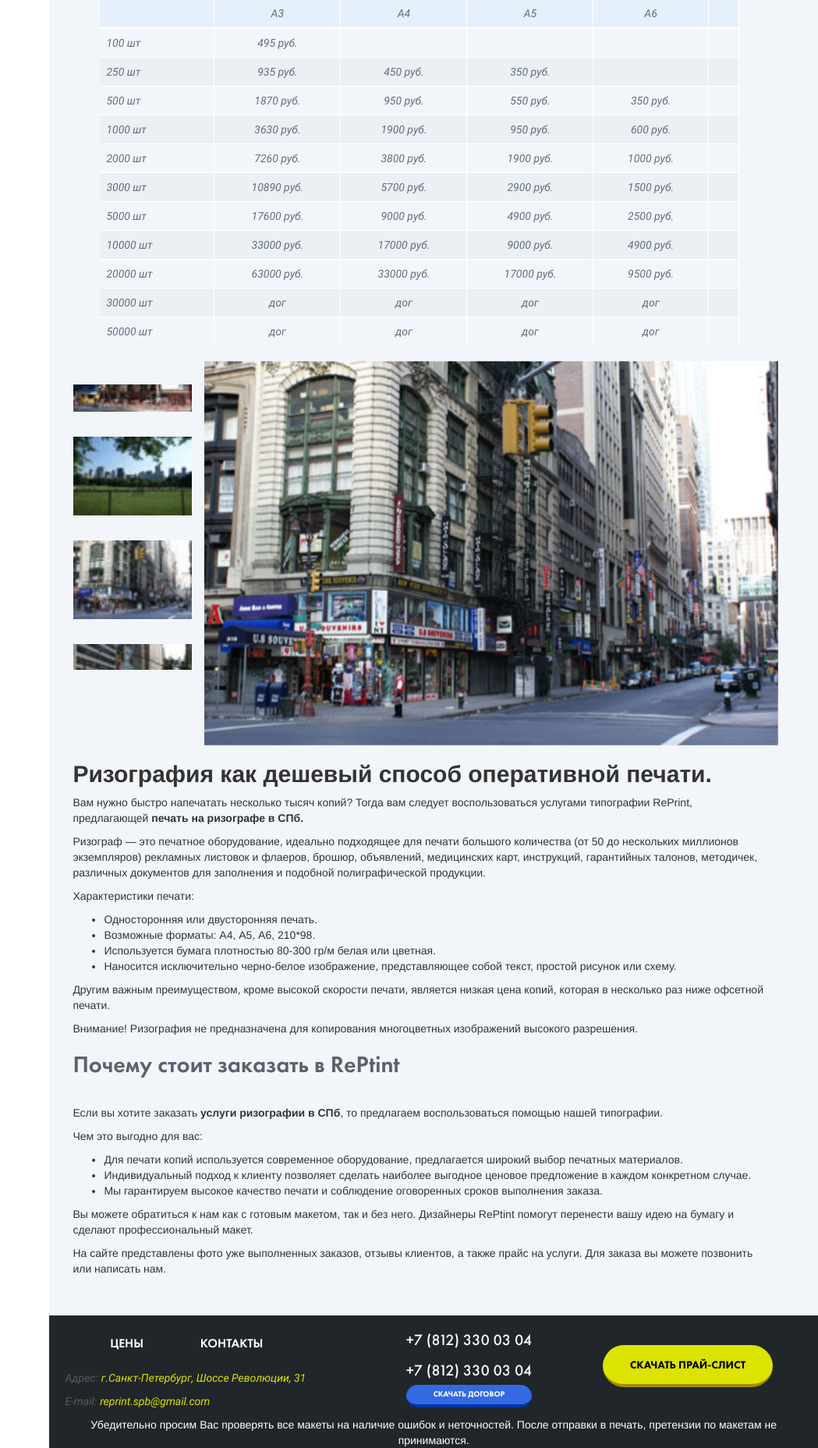
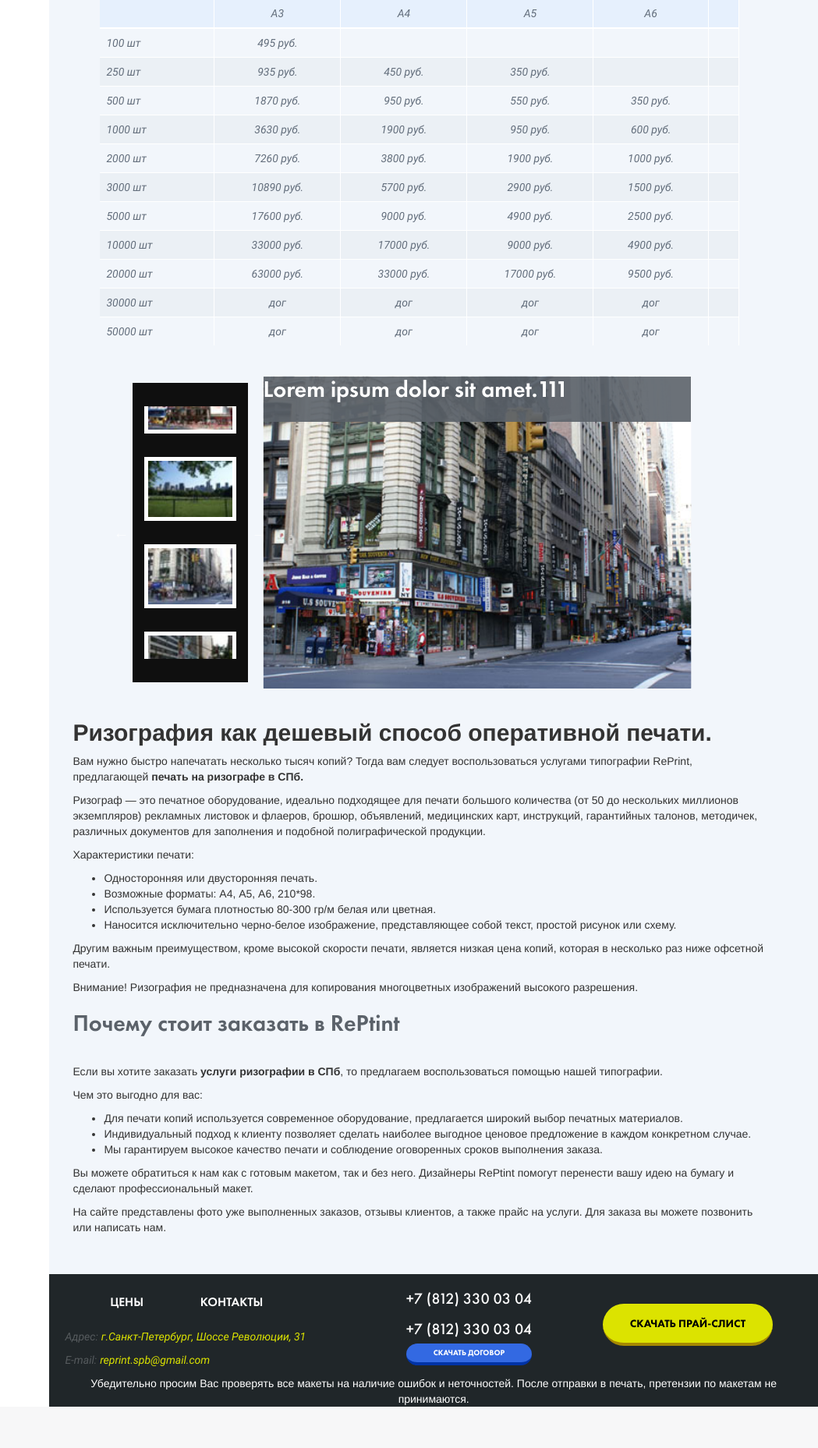
Before and after one commit to AlLosevK/treprint, a PHP site: page /index1.html in a window 1280 px wide. Shown: the part 1048-2905 px from the top of the page at 78% size, without its empty margins (231-1280 px from the left). After the commit the page ends 2852 px from the top, so only its background shows below. Run offline with PHP 8.4, Linux system fonts and the light colour scheme; some libraries are stand-ins or nearby versions; some web fonts are replaced.

Commit message:
sliders edits

```diff
--- a/css/main.css
+++ b/css/main.css
@@ -2,17 +2,20 @@ body {
     min-width: 1220px;
     width: 100%;
 }
+
 .col-xs-9,
 .col-xs-3,
 .col-lg-8,
 .col-lg-4 {
     padding: 0;
 }
+
 .container-fluid {
     padding: 0;
     margin: 0 auto;
     max-width: 1300px;
 }
+
 .h_head {
     content: " ";
     min-width: 100%;
@@ -21,31 +24,38 @@ body {
     background-image: url("../img/h_head.png");
     background-size: cover;
 }
+
 .row {
     margin: 0;
     position: relative;
 }
+
 .logo-footer {
     position: absolute;
     bottom: 0;
-  left: -230px;;
+    left: -230px;
+    ;
     padding-top: 35px;
     padding-bottom: 35px;
 }
+
 .logo-footer img,
 .left-menu .logo img {
     max-width: 200px;
 }
+
 .left-menu .logo {
     padding-top: 35px;
     padding-right: 30px;
     padding-bottom: 35px;
 }
+
 .left-menu .nav-left ul {
     list-style: none;
     margin: 0;
     padding: 0;
 }
+
 .left-menu .nav-left ul li {
     padding-top: 20px;
     padding-bottom: 20px;
@@ -53,15 +63,18 @@ body {
     border-bottom: 1px solid #f1f1f1;
     font-size: 0;
 }
+
 .left-menu .nav-left ul li span {
     width: 30px;
     margin-right: 15px;
     display: inline-block;
     vertical-align: middle;
 }
+
 .left-menu .nav-left ul li:first-of-type {
     border-top: 1px solid #f1f1f1;
 }
+
 .left-menu .nav-left ul li a {
     width: 165px;
     font-size: 16px;
@@ -71,31 +84,38 @@ body {
     font-family: "Futura PT Medium";
     color: #201f7b !important;
 }
+
 .left-menu .nav-left ul li a:hover,
 .left-menu .nav-left ul li a:focus,
 .left-menu .nav-left ul li a:active {
     text-decoration: none;
 }
+
 .content .header {
     background-color: #202629;
     font-size: 0;
     padding: 0 20px;
 }
+
 .content .header ul {
     max-width: 950px;
 }
+
 .content .header ul li {
     vertical-align: middle;
     text-align: center;
     display: table-cell !important;
     width: 1%;
 }
+
 .content .header ul li a {
     white-space: nowrap;
 }
+
 .content .header ul li p {
     white-space: nowrap;
 }
+
 .content .header ul li .head-a {
     color: #fff;
     text-align: left;
@@ -104,14 +124,17 @@ body {
     text-transform: uppercase;
     padding: 25px 15px 22px 0px;
 }
-.header-info .nav li:first-child .head-a{
+
+.header-info .nav li:first-child .head-a {
     text-align: center;
 }
+
 .content .header ul li .head-a:hover,
 .content .header ul li .head-a:focus,
 .content .header ul li .head-a:active {
     background: none;
 }
+
 .content .header ul li .download-price {
     display: inline-block;
     padding: 15px 35px;
@@ -123,17 +146,21 @@ body {
     background-color: #dce300;
     border-bottom: 4px solid #a68900 !important;
 }
+
 .content .header ul li .download-price span {
     display: inline-block;
 }
+
 .content .header ul li .download-price span:last-of-type {
     margin-left: 4px;
     vertical-align: middle;
 }
+
 .content .header ul li .download-price span img {
     display: inline-block;
     vertical-align: middle;
 }
+
 .content .header ul li .download-price:hover,
 .content .header ul li .download-price:focus,
 .content .header ul li .download-price:active {
@@ -141,17 +168,21 @@ body {
     text-decoration: none;
     color: #fff;
 }
+
 .content .header ul li .download-price:active {
     border: none !important;
 }
+
 .content .header ul li .head-contact {
     display: inline-block;
     padding-top: 15px;
     padding-bottom: 15px;
 }
+
 .content .header ul li .head-contact .head-p {
     text-align: left;
 }
+
 .content .header ul li .head-contact .head-p .head-tel {
     display: inline-block;
     margin-left: 40px;
@@ -160,34 +191,41 @@ body {
     font-size: 30px;
     line-height: 1;
 }
-.header-contacts a.head-tel{
+
+.header-contacts a.head-tel {
     padding: 5px 15px;
 }
-.head-tel:first-child{
+
+.head-tel:first-child {
     margin-left: 0;
 }
+
 .content .header ul li .head-contact .head-p span {
     color: #fff;
     font-family: "Roboto";
     font-size: 14px;
 }
+
 .content .header ul li .head-contact .head-p span:first-of-type {
     width: 50px;
     margin-right: 4px;
     color: #565b5e;
 }
+
 .content .header ul li .head-contact .head-p a {
     color: #dce300;
     font-family: "Roboto";
     font-size: 14px;
     display: inline-block;
 }
+
 .content .slide {
     position: relative;
     padding-bottom: 50px;
     background-image: url("../img/bg1.jpg");
     background-size: cover;
 }
+
 .content .slide .price-link {
     position: absolute;
     top: 0;
@@ -196,15 +234,18 @@ body {
     height: 100%;
     z-index: 100;
 }
+
 .content .slide .price-link:hover {
     text-decoration: none;
 }
+
 .content .slide .visit div {
     height: 140px;
     position: relative;
     margin-bottom: 5px;
     text-align: center;
 }
+
 .content .slide .visit div .text {
     position: absolute;
     top: 67px;
@@ -218,16 +259,19 @@ body {
     font-weight: bold;
     color: #ffffff;
 }
+
 .content .slide .visit div .text sup {
     font-family: "Roboto";
     font-weight: normal;
     font-size: 9px;
 }
+
 .content .slide .visit div img {
     margin-bottom: 15px;
     max-width: 100%;
     display: inline-block;
 }
+
 .content .slide .visit a {
     display: block;
     text-align: center;
@@ -238,25 +282,30 @@ body {
     margin-left: 5px;
     text-decoration: none !important;
 }
+
 .content .slide .title {
     padding-top: 50px;
     padding-bottom: 30px;
 }
+
 .content .slide .title h1 {
     font-family: "Futura PT Demi";
     font-size: 37px;
     margin: 0;
     color: #202629;
 }
+
 .content .slide .title h2 {
     font-family: "Futura PT Book";
     font-size: 28px;
     margin: 0;
     color: #202629;
 }
+
 .content .slide .sub-title {
     padding-left: 40px;
 }
+
 .content .slide .sub-title p {
     font-family: "Futura PT Book";
     font-size: 21px;
@@ -264,42 +313,50 @@ body {
     color: #202629;
     margin: 0 0 0 90px;
 }
+
 .content .slide .visit-2 img {
     margin-top: -10px;
 }
+
 .content .about-us {
     padding-top: 65px;
     padding-bottom: 40px;
     background-color: #f2f6fb;
 }
+
 .content .about-us h2,
-.content .about-us h3{
+.content .about-us h3 {
     font-family: "Futura PT Demi";
     font-size: 30px;
     padding-left: 30px;
     margin: 0 0 25px 0;
     color: #5b626a;
 }
+
 .content .about-us p,
-.rizo p{
+.rizo p {
     font-family: "Roboto";
     font-size: 14px;
     padding-left: 30px;
     color: #202629;
     margin-bottom: 20px;
 }
+
 .content .about-us .visit {
     padding-top: 0px;
 }
+
 .content .about-us .visit div {
     height: 140px;
     margin-bottom: 5px;
 }
+
 .content .about-us .visit div img {
     margin-bottom: 15px;
     max-width: 100%;
     text-align: center;
 }
+
 .content .about-us .visit a {
     display: block;
     text-align: center;
@@ -308,19 +365,24 @@ body {
     margin-left: 5px;
     text-decoration: underline;
 }
+
 .content .about-us .visit .visit-1 a {
     color: #2b2781;
 }
+
 .content .about-us .visit .visit-2 a {
     color: #3da31a;
 }
+
 .content .about-us .visit .visit-3 a {
     color: #e11116;
 }
+
 .content .preim {
     padding-bottom: 60px;
     background-color: #f2f6fb;
 }
+
 .content .preim h3 {
     font-family: "Futura PT Demi";
     font-size: 30px;
@@ -328,10 +390,12 @@ body {
     margin: 0 0 45px 0;
     color: #5b626a;
 }
+
 .content .preim .col-xs-3 img {
     margin-bottom: 15px;
     text-align: center;
 }
+
 .content .preim .col-xs-3 p {
     width: 160px;
     margin: 0 auto;
@@ -340,11 +404,13 @@ body {
     font-size: 14px;
     color: #5b626a;
 }
+
 .contact-us {
     padding-top: 40px;
     padding-bottom: 40px;
     background-color: #f2f6fb;
 }
+
 .contact-us h1 {
     font-family: "Futura PT Book";
     margin-bottom: 80px;
@@ -353,15 +419,18 @@ body {
     margin-top: 0px;
     text-transform: uppercase;
 }
+
 .contact-us .contcat-p {
     padding: 0 50px;
     margin-bottom: 20px;
 }
+
 .contact-us .contcat-p img {
     margin-right: 4px;
     vertical-align: middle;
     display: inline-block;
 }
+
 .contact-us .contcat-p .label {
     font-family: "Roboto";
     font-weight: 500;
@@ -370,6 +439,7 @@ body {
     font-size: 16px;
     display: inline-block;
 }
+
 .contact-us .contcat-p span {
     font-family: "Futura PT Medium";
     color: #202629;
@@ -377,15 +447,18 @@ body {
     vertical-align: middle;
     display: inline-block;
 }
+
 .contact-us .contcat-p span:nth-child(odd) {
     display: inline;
 }
+
 .contact-us h3 {
     font-family: "Futura PT Demi";
     font-size: 30px;
     padding: 0 50px 25px;
     color: #5b626a;
 }
+
 .contact-us form {
     width: 400px;
     margin: 0 50px;
@@ -393,10 +466,11 @@ body {
     padding: 30px 40px;
     text-align: center;
 }
+
 .contact-us form input,
 .contact-us form textarea,
 .feedback-contact input,
-.feedback-contact textarea{
+.feedback-contact textarea {
     resize: none;
     width: 100%;
     margin-bottom: 10px;
@@ -409,8 +483,9 @@ body {
     font-size: 18px;
     color: #636e7c;
 }
+
 .contact-us form button,
-.feedback-contact form button{
+.feedback-contact form button {
     display: inline-block;
     padding: 15px 35px;
     border: none;
@@ -423,39 +498,45 @@ body {
     background-color: #dce300;
     border-bottom: 4px solid #a68900 !important;
 }
+
 .contact-us form button span,
-.feedback-contact form button span{
+.feedback-contact form button span {
     display: inline-block;
 }
+
 .contact-us form button span:last-of-type,
-.feedback-contact form button span:last-of-type{
+.feedback-contact form button span:last-of-type {
     margin-left: 4px;
     vertical-align: middle;
 }
+
 .contact-us form button span img,
-.feedback-contact form button span img{
+.feedback-contact form button span img {
     display: inline-block;
     vertical-align: middle;
 }
+
 .contact-us form button:hover,
 .feedback-contact form button:hover,
 .contact-us form button:focus,
-.feedback-contact form button:focus
-.contact-us form button:active,
-.feedback-contact form button:active{
+.feedback-contact form button:focus .contact-us form button:active,
+.feedback-contact form button:active {
     background-color: #dce300;
     border: none;
     color: #fff;
 }
+
 .contact-us form button:active,
 .feedback-contact form button:active {
     border: none !important;
 }
+
 .prices {
     padding-top: 40px;
     padding-bottom: 40px;
     background-color: #f2f6fb;
 }
+
 .prices h1 {
     font-family: "Futura PT Book";
     margin-bottom: 20px;
@@ -463,18 +544,22 @@ body {
     color: #5b626a;
     text-transform: uppercase;
 }
+
 .prices h3 {
     font-family: "Futura PT Demi";
     font-size: 30px;
     padding: 0 0 25px;
     color: #5b626a;
 }
+
 .prices .row-tables {
     padding: 0 50px;
 }
+
 .prices thead tr {
     background-color: #e6f0fd;
 }
+
 .prices thead tr th {
     text-align: center;
     border-right: 1px solid #fff;
@@ -484,24 +569,31 @@ body {
     font-weight: 500;
     color: #636e7c;
 }
+
 .prices thead tr th:first-of-type {
     text-align: left !important;
 }
+
 .prices .table-striped > tbody > tr:nth-of-type(odd) {
     background-color: transparent;
 }
+
 .prices .table-striped > tbody > tr:nth-of-type(odd):hover {
     background-color: #eceeb9;
 }
+
 .prices .table-striped > tbody > tr:nth-of-type(even) {
     background-color: #ebf0f5;
 }
+
 .prices .table-striped > tbody > tr:nth-of-type(even):hover {
     background-color: #eceeb9;
 }
+
 .prices table tr:hover {
     background-color: #eceeb9;
 }
+
 .prices table tr td {
     border-right: 1px solid #fff;
     border-right: 1px solid #fff;
@@ -509,35 +601,52 @@ body {
     font-family: "Roboto";
     color: #636e7c;
 }
+
 .prices table tr td:first-of-type {
     text-align: left !important;
 }
+
 .prices table tr td:hover {
     background-color: #f7f9ac;
 }
+
 .max-content {
     max-width: 950px;
 }
+
 .h3-price {
     padding-left: 50px !important;
 }
+
 .p-price {
     padding-left: 50px;
 }
+
 .p-price a {
     font-size: 20px;
     text-decoration: underline;
 }
+
 #result_div_id {
     margin-bottom: 10px;
     font-size: 20px;
 }
+
 #result_div_id p {
     padding: 10px 0px;
     font-family: "Futura PT Medium";
 }
-.razrabot { text-align: center;}
-.razrabot span{ display: inline-block; font-size: 14px; color: #ffffff}
+
+.razrabot {
+    text-align: center;
+}
+
+.razrabot span {
+    display: inline-block;
+    font-size: 14px;
+    color: #ffffff
+}
+
 .social {
     display: inline-block;
     text-decoration: none !important;
@@ -546,97 +655,117 @@ body {
     overflow: hidden;
     border-radius: 4px
 }
+
 .social:last-of-type {
     margin: 0 40px 0px 40px;
     width: 30px !important;
     height: 30px !important;
 }
+
 .social img {
     display: inline-block;
     width: 32px;
     height: 32px;
 }
-.social:last-of-type  img{
+
+.social:last-of-type img {
     width: 30px !important;
     height: 30px !important;
 }
+
 #calendar tr.first,
 #calendar tr.second {
     background-color: #eceeb9 !important;
 }
-.promo{
+
+.promo {
     background-color: #f2f6fb;
     padding: 20px 0 0 0;
 }
+
 .prices-rizo,
-.prices-calendars{
+.prices-calendars {
     padding-top: 20px;
 }
-.rizo-title{
+
+.rizo-title {
     background-color: #f2f6fb;
     margin: 0 auto;
     padding: 0 0 0 45px;
 }
-.rizo-slide img{
+
+.rizo-slide img {
     display: block;
     width: 100%;
     max-height: 287px;
 }
-.rizo-content{
+
+.rizo-content {
     color: #636e7c;
     font-size: 15px;
     margin: 0 auto;
     min-height: 300px;
     padding: 0 25px;
 }
-.rizo-content p{
+
+.rizo-content p {
     width: 100%;
     vertical-align: top;
     display: inline-block;
 }
-.rizo-content span{
+
+.rizo-content span {
     display: block;
     text-align: justify;
 }
-.calendars-title{
+
+.calendars-title {
     background-color: #f2f6fb;
     margin: 0 auto;
     padding: 0 15px 10px 15px;
 }
-.head-p{
+
+.head-p {
     text-align: left;
 }
-.head-tel{
+
+.head-tel {
     color: #fff;
     font-family: "Futura PT Medium";
     font-size: 20px;
     padding: 10px 15px 0px 15px;
 }
+
 .head-tel:hover,
 .head-tel:focus,
-.head-tel:active{
+.head-tel:active {
     background-color: transparent;
 }
+
 .head-p span {
     color: #dce300;
     font-family: "Roboto";
     font-size: 14px;
 }
+
 .head-p span:first-of-type {
     width: 50px;
     margin-right: 4px;
     color: #565b5e;
 }
+
 .head-p a {
     color: #dce300;
     font-family: "Roboto";
     font-size: 14px;
     display: inline-block;
 }
-.header-info>ul>li{
+
+.header-info>ul>li {
     width: 50%;
 }
-.header-contacts{
+
+.header-contacts {
     margin: 0;
     display: -webkit-flex;
     display: -moz-flex;
@@ -650,6 +779,7 @@ body {
     flex-direction: column;
     justify-content: space-between;
 }
+
 .feedback,
 .feedback:hover,
 .feedback:active,
@@ -657,13 +787,14 @@ body {
 .contract,
 .contract:hover,
 .contract:active,
-.contract:focus{
+.contract:focus {
     background: transparent;
     border: none;
     outline: 0;
 }
+
 .feedback-title,
-.contract-title{
+.contract-title {
     display: inline-block;
     padding: 5px 35px;
     border-radius: 35px;
@@ -674,15 +805,18 @@ body {
     background-color: #3369e2;
     border-bottom: 4px solid #0033a6 !important;
 }
-.contract-title:hover{
+
+.contract-title:hover {
     color: #fcfcfc;
     text-decoration: none;
 }
+
 .header-contacts .feedback span,
-.contract-contacts .contract span{
+.contract-contacts .contract span {
     font-size: 15px;
 }
-.feedback-contact{
+
+.feedback-contact {
     display: none;
     z-index: 6;
     position: absolute;
@@ -694,25 +828,29 @@ body {
     background-color: #3369e2;
     border-radius: 10px;
 }
-.feedback-contact h3{
+
+.feedback-contact h3 {
     font-family: "Futura PT Demi";
     font-size: 30px;
     padding: 0 20px 15px;
     color: #fafafa;
 }
-.feedback-contact form{
+
+.feedback-contact form {
     width: 400px;
     background-color: #f9fbfd;
     padding: 30px 40px;
     text-align: center;
 }
 
+
 /*
 
 Слайдер
 
 */
-.rizo-slider{
+
+.rizo-slider {
     display: -webkit-flex;
     display: -moz-flex;
     display: -ms-flex;
@@ -723,17 +861,61 @@ body {
     -ms-flex-direction: row;
     -o-flex-direction: row;
     flex-direction: row;
-    -ms-align-items: flex-start;
-    align-items: flex-start;
+    -ms-align-items: center;
+    align-items: center;
     margin: 0 auto;
+    width: 80%;
 }
-.slider-nav{
+
+.slider-nav {
     width: 20%;
     padding: 30px 0;
+    background-color: #0f0f0f;
 }
-.slider-nav img{
+
+.rizo-slider .slider-nav img {
+    -webkit-box-sizing: border-box;
+    -moz-box-sizing: border-box;
+    box-sizing: border-box;
     margin: 15px;
+    border: 5px solid #fff;
 }
-.slider-image{
+.rizo-slider .slider-nav img:active,
+.rizo-slider .slider-nav img:hover,
+.rizo-slider .slider-nav img:focus {
+    border: 5px solid orange;
+}
+
+.slider-image {
     width: 80%;
+    height: auto;
+    padding: 20px;
+    display: -webkit-flex;
+    display: -moz-flex;
+    display: -ms-flex;
+    display: -o-flex;
+    display: flex;
+    flex-direction: row;
 }
+
+.slider-image div {
+    width: 100%;
+    height: auto;
+    max-height: 626px;
+    min-height: 400px;
+    background-image: url('../img/sample-01.jpg');
+    background-repeat: no-repeat;
+    -webkit-background-size: cover;
+    background-size: cover;
+    display: -webkit-flex;
+    display: -moz-flex;
+    display: -ms-flex;
+    display: -o-flex;
+    display: flex;
+}
+.slider-image div h3{
+    padding: 5 10 15;
+    background: rgba(91, 98, 106, 0.9);
+    color: #fff;
+    margin-top: auto;
+}
--- a/index1.html
+++ b/index1.html
@@ -616,10 +616,18 @@
                                                 <img src="img/mini/sample-04.jpg" alt="">
                                     </div>
                                     <div class="slider-image">
-                                            <img src="img/sample-01.jpg" alt="">
-                                            <img src="img/sample-02.jpg" alt="">
-                                            <img src="img/sample-03.jpg" alt="">
-                                            <img src="img/sample-04.jpg" alt="">
+                                            <div class="clearfix">
+                                                <h3>Lorem ipsum dolor sit amet.111</h3>
+                                            </div>
+                                            <div>
+                                                <h3>Lorem ipsum dolor sit amet.222</h3>
+                                            </div>
+                                            <div>
+                                                <h3>Lorem ipsum dolor sit amet.333</h3>
+                                            </div>
+                                            <div>
+                                                <h3>Lorem ipsum dolor sit amet.444</h3>
+                                            </div>
                                     </div>
                                 </div>
                                 <div class="col-xs-12 col-lg-12">
```
Lines whose indentation alone changed are shown as unchanged.
